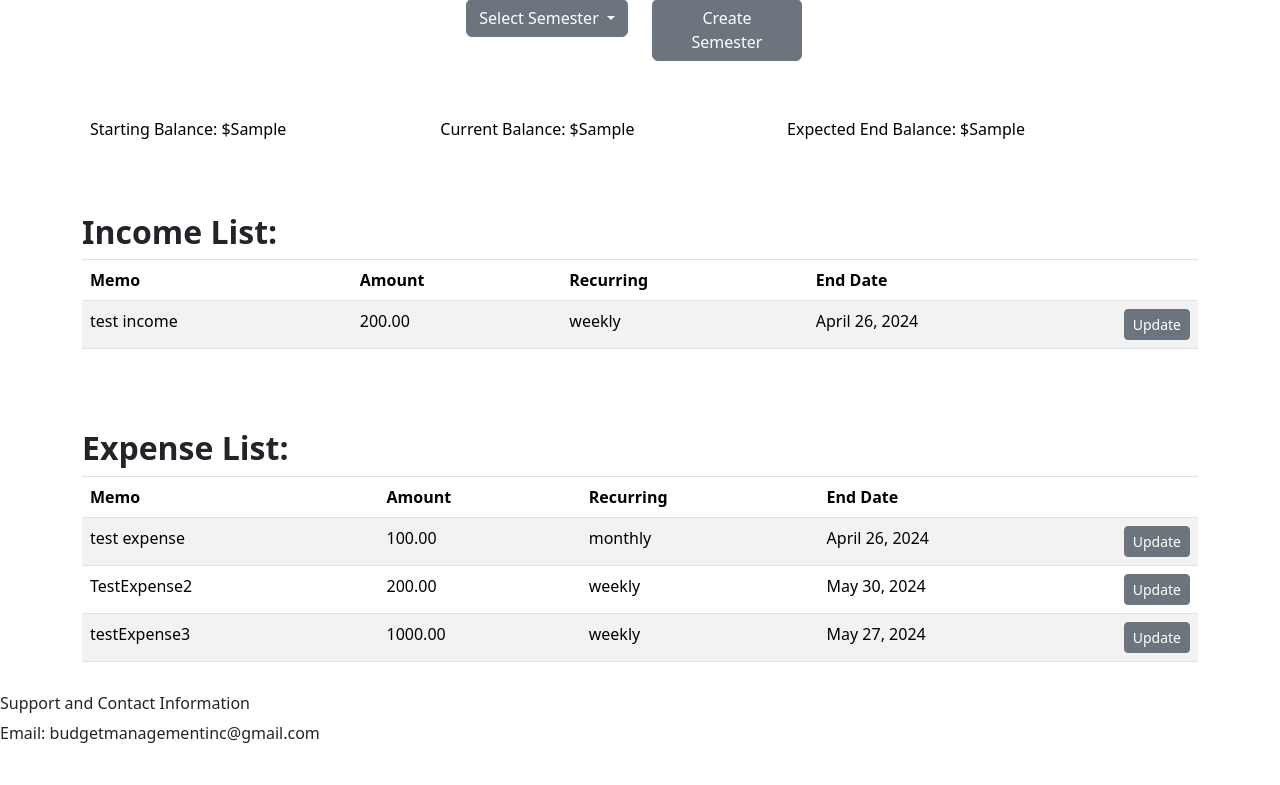
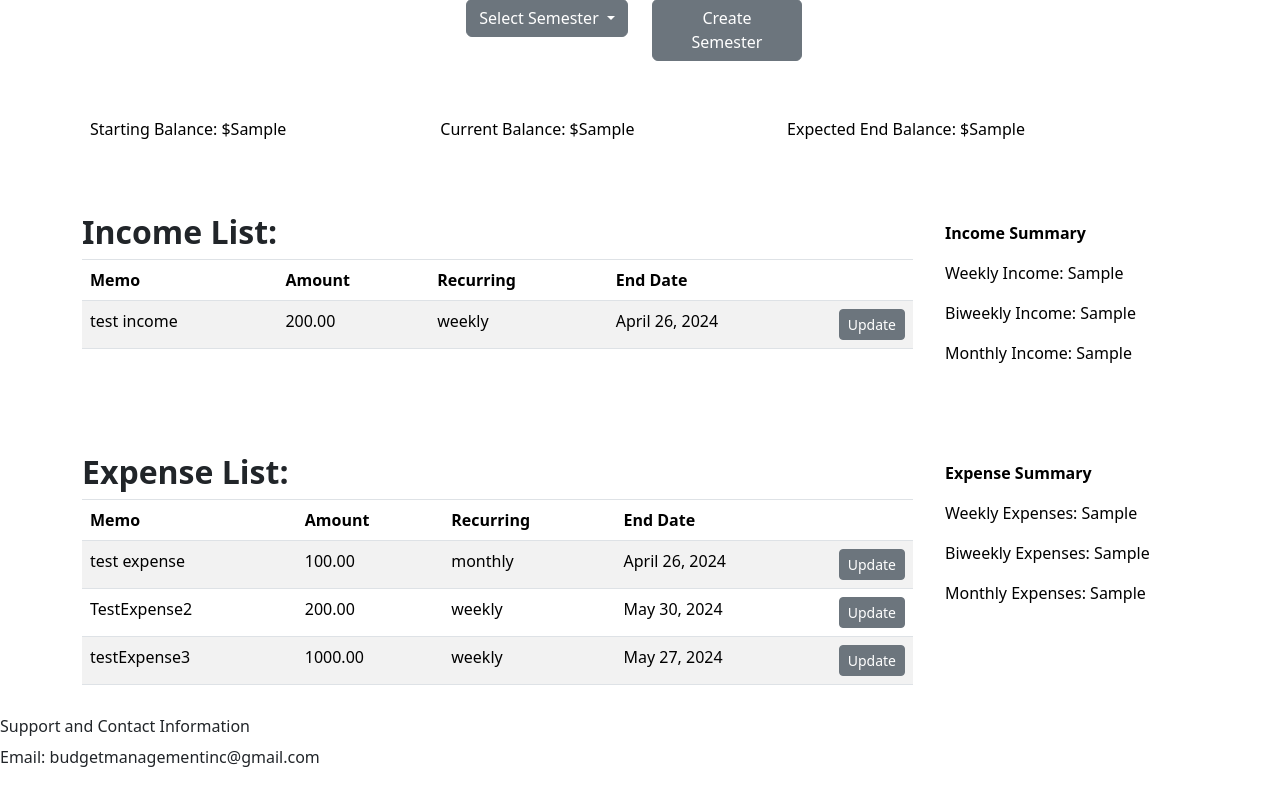
Before and after one commit to ahorner54/CollegeExpenseTracker, a Django app: template ExpenseTracker/budget/templates/budget/semester_view.html in a window 1280 px wide. Shown: the part 106-891 px from the top of the page. Before the commit the page ends 849 px from the top, so only its background shows below. Run offline with Django 5.2, Linux system fonts and the light colour scheme; a user stored in the database is signed in; data comes from the database, SQL or seed files in the repository; both versions use the stored data as it was after the commit; the template is opened without the code that fills it: values that come from a table or form of the project are taken from there, most other values are stand-ins (such as "Sample title", 1, 10 or a date in 2020).

Commit message:
Added functional expense and income report tables in semester_view.html and the semester view()

```diff
--- a/ExpenseTracker/budget/templates/budget/semester_view.html
+++ b/ExpenseTracker/budget/templates/budget/semester_view.html
@@ -13,6 +13,8 @@
 
 <!-- Income List with Report -->
 <div class="container pt-5 pb-3">
+    <div class="row">
+        <div class="col-sm-9">
         {% if incomes %}
         <h2><strong>Income List: </strong></h2>
         <table class="table table-striped">
@@ -33,12 +35,32 @@
                 </tr>
             {% endfor %}
         </table>
+        </div>
+        <div class="col-sm-3">
+            <table class="table table-borderless">
+                <thead>
+                    <th>Income Summary</th>
+                </thead>
+                <tr>
+                    <td>Weekly Income: {{income_weekly}}</td>
+                </tr>
+                <tr>
+                    <td>Biweekly Income: {{income_biweekly}}</td>
+                </tr>
+                <tr>
+                    <td>Monthly Income: {{income_monthly}}</td>
+                </tr>
+            </table>
+        </div>
+    </div>
     {% endif %}
 </div>
 
 <!-- Expense List with Report-->
 <div class="container pt-5 pb-3">
+    <div class="row">
         {% if expenses %}
+        <div class="col-sm-9">
             <h2><strong>Expense List: </strong></h2>
             <table class="table table-striped">
                 <thead class="table-bordered">
@@ -58,6 +80,25 @@
                     </tr>
                 {% endfor %}
             </table>
+        </div>
+        <div class="col-sm-3">
+            <table class="table table-borderless">
+                <thead>
+                    <th>Expense Summary</th>
+                </thead>
+                <tr>
+                    <td>Weekly Expenses: {{expense_weekly}}</td>
+                </tr>
+                <tr>
+                    <td>Biweekly Expenses: {{expense_biweekly}}</td>
+                </tr>
+                <tr>
+                    <td>Monthly Expenses: {{expense_monthly}}</td>
+                </tr>
+            </table>
+        </div>
+    </div>
+
     {% endif %}
 </div>
 {% endblock semester %}
```
Also changed, not shown: ExpenseTracker/budget/views.py (+23 -5 lines), ExpenseTracker/db.sqlite3. Lines whose indentation alone changed are shown as unchanged.
